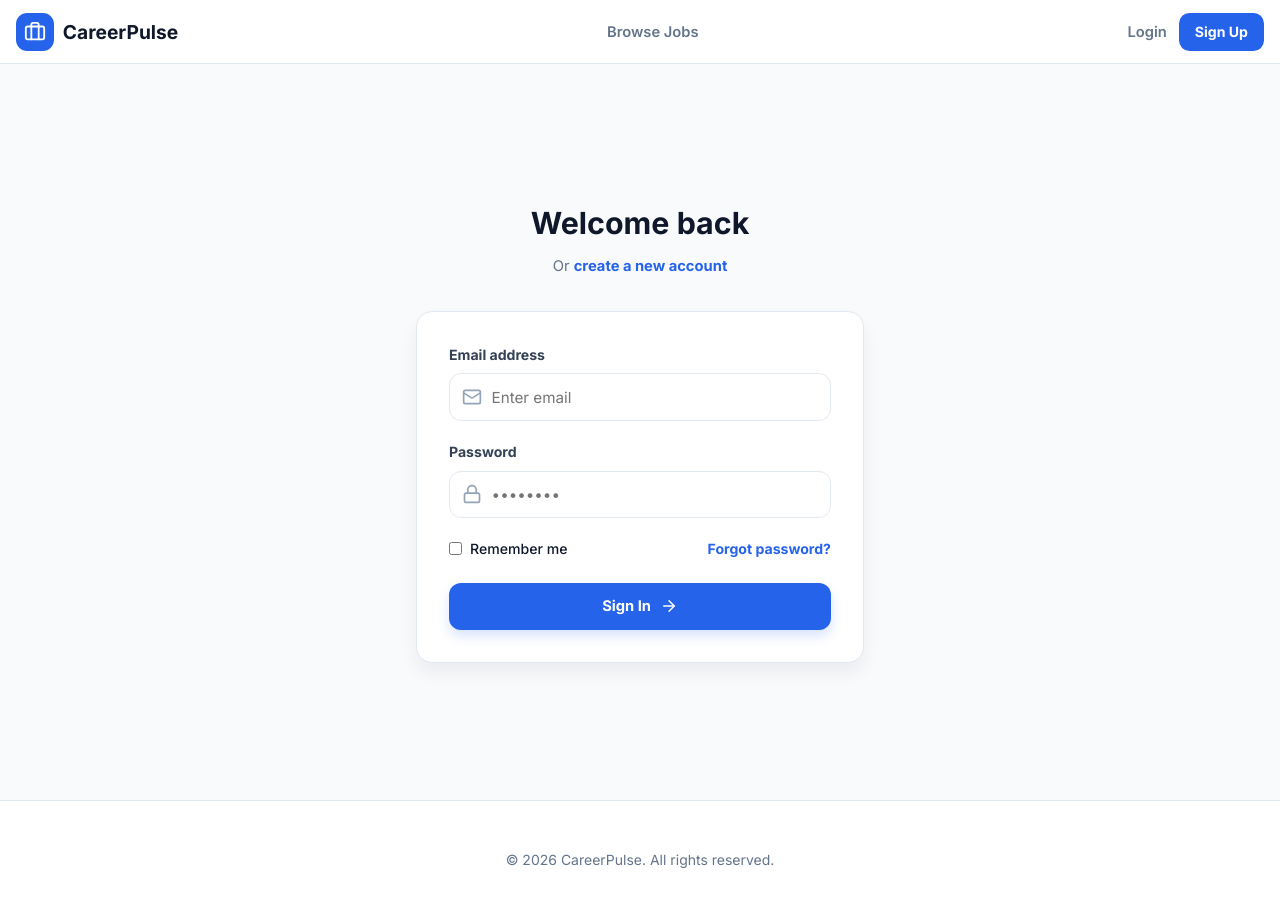
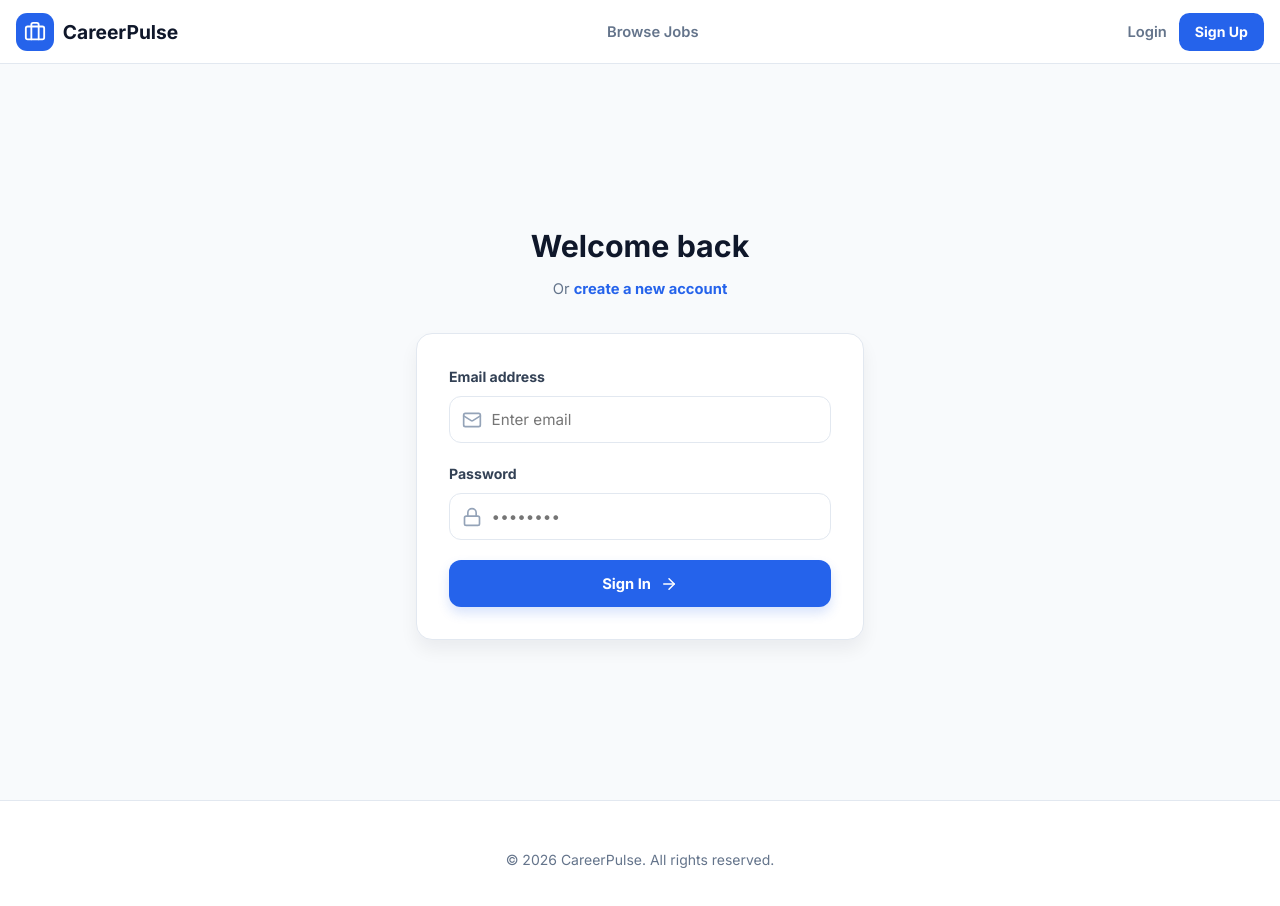
Before and after one commit to ayushagrawal2806/career-pulse, a React (Vite) app: page /login in a window 1280 px wide. Shown: the top 906 px of the page. Built offline with nearby package versions, Linux system fonts and the light colour scheme; no server answers.

Commit message:
removed remember me and forgot password

```diff
--- a/src/pages/Login/Login.tsx
+++ b/src/pages/Login/Login.tsx
@@ -110,7 +110,7 @@ const Login = () => {
               </div>
             </div>
 
-            <div className="login-form-footer">
+            {/* <div className="login-form-footer">
               <label className="login-remember-me">
                 <input type="checkbox" />
                 Remember me
@@ -119,7 +119,7 @@ const Login = () => {
               <a href="#" className="login-forgot-pwd">
                 Forgot password?
               </a>
-            </div>
+            </div> */}
 
             <button
               type="submit"
```
